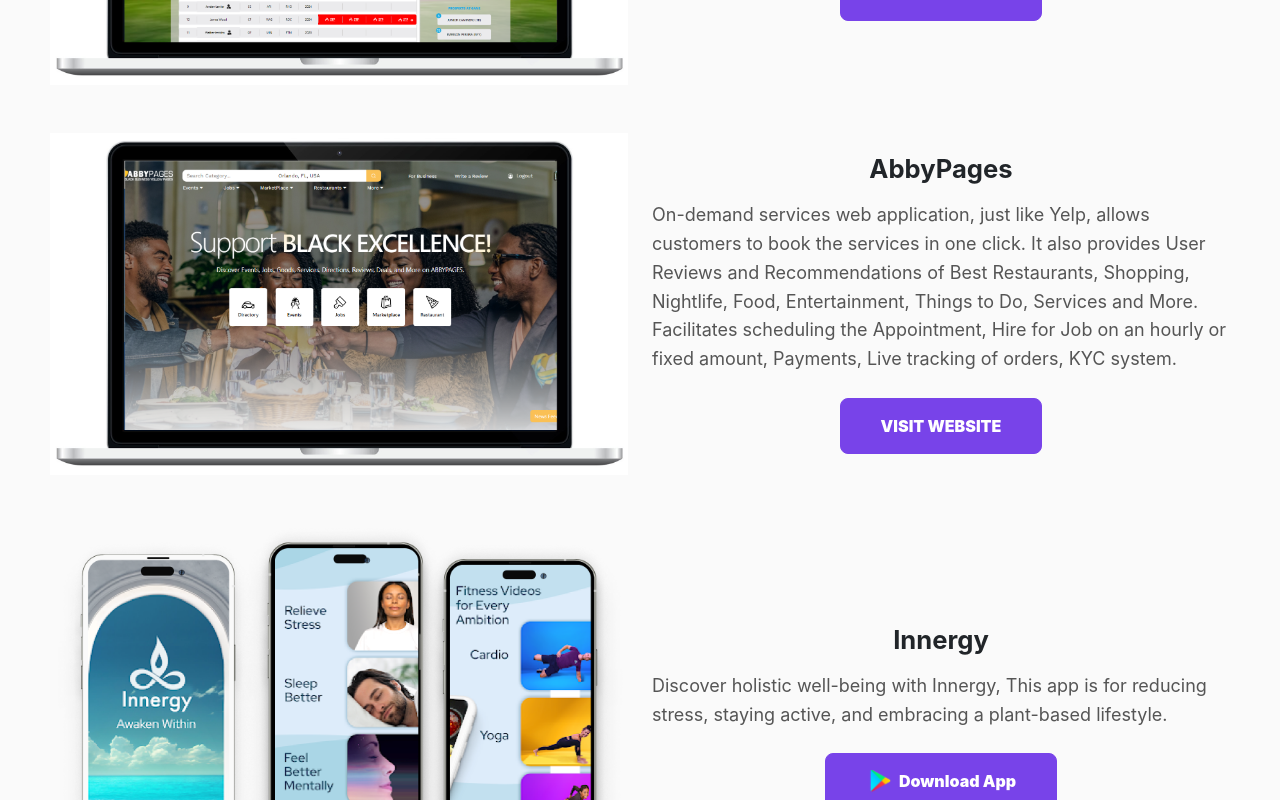
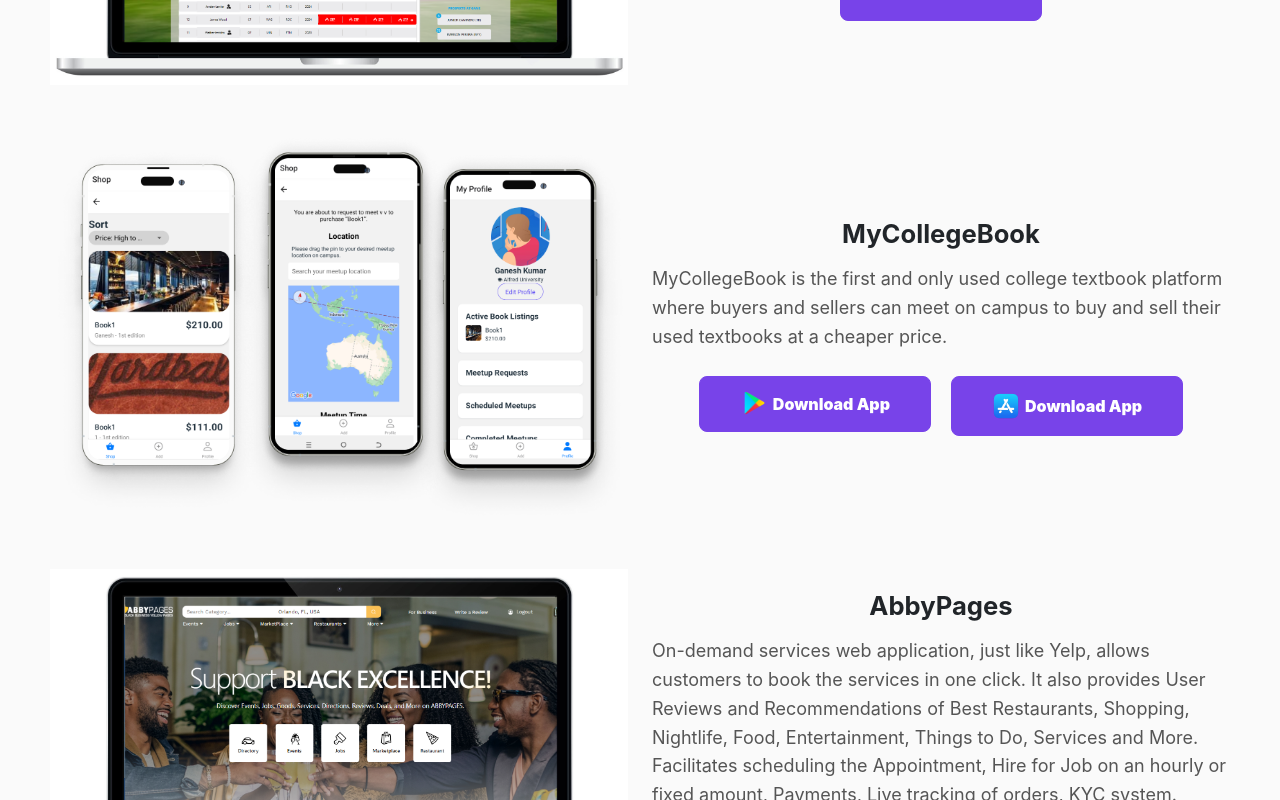
Before and after one commit to viditviionn/vidit-portfolio, a React (Create React App) app: page / in a window 1280 px wide. Shown: the part 2200-3000 px from the top of the page. Built offline with nearby package versions, Linux system fonts and the light colour scheme.

Commit message:
Add myCollegeBook project

```diff
--- a/src/Landing/components/Projects.js
+++ b/src/Landing/components/Projects.js
@@ -2,6 +2,7 @@
 import { colors } from "../../utils/constants";
 
 import playStoreLogo from "../../assets/playstoreLogo.png";
+import appleStoreLogo from "../../assets/appleStoreLogo.png";
 import Button from "../../components/Button";
 import Fade from "react-reveal/Fade";
 import { PROJECTS } from "../../utils/projects";
@@ -104,6 +105,33 @@
                             onClick={() => handleWebsiteClick(project.pslink)}
                           />
                         )}
+                        {project.appleStoreLink && (
+                          <Button
+                            label={
+                              <span
+                                style={{
+                                  display: "flex",
+                                  alignItems: "center",
+                                }}
+                              >
+                                <img
+                                  src={appleStoreLogo}
+                                  style={{
+                                    width: "28px",
+                                    marginRight: "5px",
+                                    // marginBottom: "-8px",
+                                  }}
+                                  alt="logo-img"
+                                />
+                                Download App{" "}
+                              </span>
+                            }
+                            width="230px"
+                            background={colors.mainColor}
+                            color={"white"}
+                            onClick={() => handleWebsiteClick(project.appleStoreLink)}
+                          />
+                        )}
                       </div>
                     </div>
                   </div>
--- a/src/utils/projects.js
+++ b/src/utils/projects.js
@@ -8,6 +8,7 @@
 import callUpImg from "../assets/callupcalendar.png";
 import davinta from "../assets/davinta.png";
 import edvanza from "../assets/edvanza.png";
+import myCollegeBook from "../assets/myCollegeBook.png";
 
 export const PROJECTS = [
   {
@@ -16,6 +17,15 @@
     weblink: "https://callupcalendar.com/",
     description:
       "CallupCalendar is a fun side project inspired by true joy from the national pastime -- experiencing games in person. Here user can catch the Top MLB Prospects Locally.",
+  },
+  {
+    img: myCollegeBook,
+    title: "MyCollegeBook",
+    pslink:
+      "https://play.google.com/store/apps/details?id=com.mohitviionn.mycollegebook&hl=en",
+    appleStoreLink: "https://apps.apple.com/in/app/mycollegebook/id6466304611",
+    description:
+      "MyCollegeBook is the first and only used college textbook platform where buyers and sellers can meet on campus to buy and sell their used textbooks at a cheaper price.",
   },
   {
     img: abbypagesProImg,
@@ -41,7 +51,8 @@
   {
     img: davinta,
     title: "Davinta",
-      pslink: "https://play.google.com/store/apps/details?id=com.davinta.serviceapp&hl=en&gl=US&pli=1",
+    pslink:
+      "https://play.google.com/store/apps/details?id=com.davinta.serviceapp&hl=en&gl=US&pli=1",
     description:
       "Davinta allows retailers to conveniently get affordable financing when purchasing from their suppliers. Davinta provides invoice financing to retailers for purchases from their suppliers. We partner with Brands and Distributors and offer our credit as an exclusive solution only for retailers of our partners",
   },
@@ -68,24 +79,19 @@
       "This app is focused on Auditing Marketing related aspects. With periodic marketing audit institutions can monitor, manage and improve seamless customer experience across their branches.",
   },
 
-
   {
     img: nokelsTv,
     title: "Nokels TV",
-      pslink:
-        "https://play.google.com/store/apps/details?id=com.nokelstv&pli=1/",
+    pslink: "https://play.google.com/store/apps/details?id=com.nokelstv&pli=1/",
     description:
       "NokelsTV is a Video streaming platform that distributes African movies and tv shows. NokelsTV is a subscription based app and release movies and tv shows on a monthly basis",
   },
+
   {
     img: slushDating,
     title: "Slush Dating",
-      pslink:
-        "https://www.slushdating.com/",
+    pslink: "https://www.slushdating.com/",
     description:
       "Create your profile. Book onto an event. Go through a series of 3-minute video dates. During your dates, you can decide whether you like or dislike that person",
   },
-
-
-
 ];
```
Also changed, not shown: src/assets/appleStoreLogo.png (added), src/assets/myCollegeBook.png (added). Lines whose indentation alone changed are shown as unchanged.
